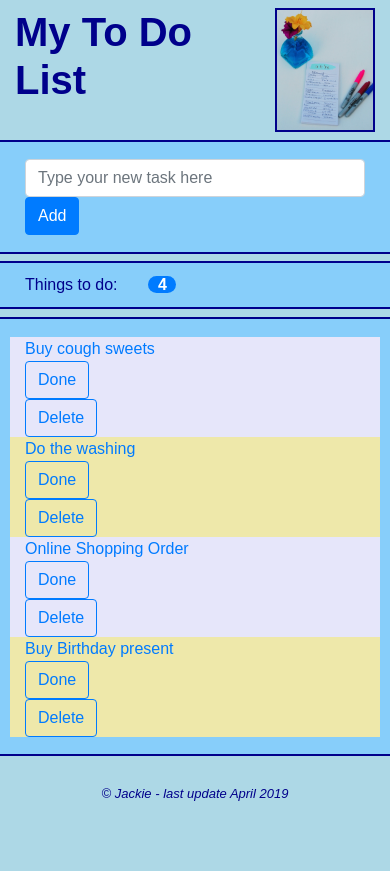
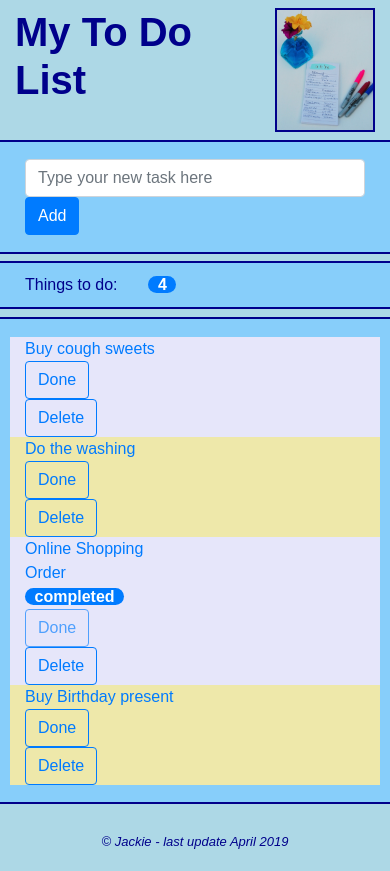
Before and after one commit to JCarter111/my-todo-app-frontend, a React app: page / in a window 390 px wide. Before the commit the page ends 844 px from the top, so only its background shows below. Built offline with nearby package versions, Linux system fonts and the light colour scheme.

Commit message:
implemented done and delete button events in the task list, added completed flag to task list

```diff
--- a/src/App.js
+++ b/src/App.js
@@ -1,4 +1,4 @@
-import React, { Component } from 'react';
+import React from 'react';
 import './App.css';
 import ToDoListHeader from './components/ToDoListHeader';
 import AddItem from './components/AddItem';
@@ -11,13 +11,13 @@ import TaskList from './components/TaskList';
 // status of the task list
 
 
-class App extends Component {
+class App extends React.Component {
 
   state = {
     todoListItems: [
     {todoItem: "Buy cough sweets", completed: false},
     {todoItem: "Do the washing",completed: false},
-    {todoItem: "Online Shopping Order", completed: false},
+    {todoItem: "Online Shopping Order", completed: true},
     {todoItem: "Buy Birthday present", completed: false},
   ],
   }
@@ -34,7 +34,6 @@ class App extends Component {
     this.setState({
       todoListItems: newTasks
     });
-    alert(this.state.todoListItems.length);
   }
 
   // delete task
@@ -46,9 +45,9 @@ class App extends Component {
     const deleteObject = taskToDeleteObject;
 
     //filter the array copy to remove the existingTask
-    const newTaskList = todoListCopy.filter(function (object){
+    const newTaskList = todoListCopy.filter((taskObject) => {
       // return all values except the task to be deleted
-      return (object !== deleteObject);
+      return (taskObject !== deleteObject);
     });
 
     // Always use setState to update any part of the state which needs to change
@@ -65,13 +64,13 @@ class App extends Component {
     const completeTaskObject = taskCompletedObject;
 
     //change code here to update completed tasks
-    const newTaskList = todoListCompleted.map(function (object){
+    const newTaskList = todoListCompleted.map((taskObject) => {
       // return all values without modification
       // except update the selected object to completed
-      if (object !== completeTaskObject) {
-          return object
+      if (taskObject !== completeTaskObject) {
+          return taskObject
       } else {
-        return {todoItem: object.todoItem,completed:true }
+        return {todoItem: taskObject.todoItem,completed:true }
       }
     });
     // Always use setState to update any part of the state which needs to change
@@ -91,7 +90,7 @@ class App extends Component {
        <TaskList listfromParent =
         {this.state.todoListItems }
         deleteTask={this.deleteTask}
-        completeTask = {this.completedTask}/>
+        completedTask = {this.completedTask}/>
        <Footer />
       </div>
 
--- a/src/components/AddItem.js
+++ b/src/components/AddItem.js
@@ -17,18 +17,23 @@ class AddItem extends React.Component {
 
     // handle button click
     // Add button has id = addNewTask
-    addNewTaskClicked = () => {
+    addNewTaskClicked = e => {
+        // prevent default submit behaviour of the form
+        // containing the add Task button
+        e.preventDefault();
         const newTask = this.state.text;
         //validation - only add none blank text
         // strings to the list of tasks
         if (newTask.length > 0){
             // add new task to list
             this.props.addTask(newTask);
-
             // reset text to blank
             this.setState({
-                text: ''
+               text: ''
             });
+            // set focus back to the input text box - textNewTask
+            // in case further tasks need to be added
+            document.getElementById("textNewTask").focus()
         }
     }
     render () {
@@ -47,15 +52,15 @@ class AddItem extends React.Component {
                                     placeholder = "Type your new task here"
                                     id="textNewTask"
                                     type="text" name="addTask"
-                                    value = {this.state.text}
-                                    onChange = {this.textNewTaskChanged}>
+                                    value={this.state.text}
+                                    onChange={this.textNewTaskChanged}>
                                 </input>
                                 <label className = "sr-only"
                                     htmlFor="textNewTask">
                                     Input a new task
                                 </label>
                                 <input id="addNewTask"
-                                    className = "btn btn-primary"
+                                  className = "btn btn-primary"
                                     type="submit" value="Add"
                                     onClick={this.addNewTaskClicked}>
                                 </input>
--- a/src/components/Footer.js
+++ b/src/components/Footer.js
@@ -1,9 +1,9 @@
-import React, {Component} from 'react';
+import React from 'react';
 // apply Footer stylesheet to Footer section
 import './Footer.css';
 // bringing in React Component
 // footer section
-class Footer extends Component {
+class Footer extends React.Component {
     render() {
         return (
             <footer id = "toDoListFooter">
--- a/src/components/ListItems.js
+++ b/src/components/ListItems.js
@@ -1,6 +1,6 @@
-import React, {Component} from 'react';
+import React from 'react';
 // bringing in React Component
-class ListItem extends Component {
+class ListItem extends React.Component {
     render() {
         return (
             <li>
--- a/src/components/Nav.js
+++ b/src/components/Nav.js
@@ -1,6 +1,6 @@
-import React, {Component} from 'react';
+import React from 'react';
 // bringing in React Component
-class Nav extends Component {
+class Nav extends React.Component {
     render() {
         return (
             <nav>
--- a/src/components/NumberTasks.js
+++ b/src/components/NumberTasks.js
@@ -1,8 +1,8 @@
-import React, {Component} from 'react';
+import React from 'react';
 
 // bringing in React Component
 // section to show number of outstanding tasks
-class NumberTasks extends Component {
+class NumberTasks extends React.Component {
     render() {
         return (
             <div id="countOutstandingTasks" className = "standardDiv">
--- a/src/components/RowItems.js
+++ b/src/components/RowItems.js
@@ -1,4 +1,4 @@
-import React, {Component} from 'react';
+import React from 'react';
 // bringing in React Component
 // conditional formatting of each row item
 // depending on whether row is odd numbered row
@@ -7,39 +7,59 @@ import React, {Component} from 'react';
 // second, fourth, sixth... row index (1,3,5,7)
 // updated to use dynamic class creation following
 // week 5 homework feedback
-class RowItem extends Component {
+class RowItem extends React.Component {
 
     // completed button clicked
     doneTaskClicked = () => {
-
+        this.props.completedTask(this.props.tskObject)
     }
     // delete button clicked
     deleteTaskClicked = () => {
-     // confirm delete
-     //if (confirm("Are you sure you want to delete this task?")) {
+     // ask user to confirm delete is required
+     if (window.confirm("Are you sure you want to delete this task?")) {
+        this.props.deleteTask(this.props.tskObject);
 
-     //}
+     } else {
+        // delete cancelled - take the focus off the delete button
+        document.getElementById("deleteTask").blur();
+     }
     }
-
     render() {
         const oddEvenClass = this.props.rowIndex % 2 === 0 ?
             'oddRow' : 'evenRow';
         return (
             <div className={`row align-items-center ${oddEvenClass}`}>
-                <div className="col-8 firstCol">
-                    {this.props.text}
+                <div className="col-6 firstCol">
+                    {this.props.tskObject.todoItem}
                 </div>
-                <div className="col-sm-2 buttonCol">
-                    <input className = "btn btn-outline-primary"
-                        id="doneTask" type="submit"
-                        value="Done"
-                        onClick={this.doneTaskClicked}>
-                    </input>
+                <div className = "col-md-2 firstCol">
+                    {this.props.tskObject.completed ?
+                        <span className = "badge-pill badge-primary">
+                                completed
+                        </span>
+                        : null
+                    }
+                <span className="sr-only">Whether task has been completed</span>
+                </div>
+                <div className="col-md-2 buttonCol">
+                    {this.props.tskObject.completed ?
+                        <input className = "btn btn-outline-primary"
+                            id="doneTask" type="submit"
+                            disabled
+                            value="Done"
+                            onClick={this.doneTaskClicked}>
+                        </input>  :
+                        <input className = "btn btn-outline-primary"
+                            id="doneTask" type="submit"
+                            value="Done"
+                            onClick={this.doneTaskClicked}>
+                        </input>
+                    }
                     <label className = "sr-only" htmlFor="doneTask">
                         Completed task
                     </label>
                 </div>
-                <div className="col-sm-2 buttonCol">
+                <div className="col-md-2 buttonCol">
                     <input className = "btn btn-outline-primary"
                         id="deleteTask" type="submit"
                         value="Delete"
--- a/src/components/TaskList.css
+++ b/src/components/TaskList.css
@@ -6,6 +6,7 @@
     color:darkblue;
     margin-top: 2%;
     margin-bottom: 2%;
+    text-align: left
 }
 
 /* apply formatting to odd numbered table rows class */
--- a/src/components/TaskList.js
+++ b/src/components/TaskList.js
@@ -1,21 +1,23 @@
-import React, {Component} from 'react';
+import React from 'react';
 import RowItem from './RowItems';
 // apply TaskList stylesheet to TaskList section
 import './TaskList.css';
 
 // bringing in React Component
 // task list section
-//return <RowItem text ={item} />
-class TaskList extends Component {
+//Note: use => notation in map function to prevent errors
+class TaskList extends React.Component {
     render() {
         return (
             <div id="showOutstandingTasks" className = "standardDiv">
                 <div id="taskTable" className = "container">
-                    {this.props.listfromParent.map(function(object, index) {
+                    {this.props.listfromParent.map((taskObject, index) => {
                     return <RowItem
-                    text = {object.todoItem}
+                    tskObject = {taskObject}
                     rowIndex = {index}
-                    key = {object.todoItem + index}
+                    key = {taskObject.todoItem + index}
+                    deleteTask={this.props.deleteTask}
+                    completedTask = {this.props.completedTask}
                     />
                     })}
                 </div>
--- a/src/components/ToDoListHeader.js
+++ b/src/components/ToDoListHeader.js
@@ -1,4 +1,4 @@
-import React, {Component} from 'react';
+import React from 'react';
 import ToDoPic from './images/Shopping_List.jpg';
 // apply To Do List Header stylesheet to this section
 import './ToDoListHeader.css';
@@ -6,7 +6,7 @@ import './ToDoListHeader.css';
 // bringing in React Component
 // header section
 // needs image to be added
-class ToDoListHeader extends Component {
+class ToDoListHeader extends React.Component {
     render() {
         return (
             <div id="toDoListHeading" className = "container">
```
